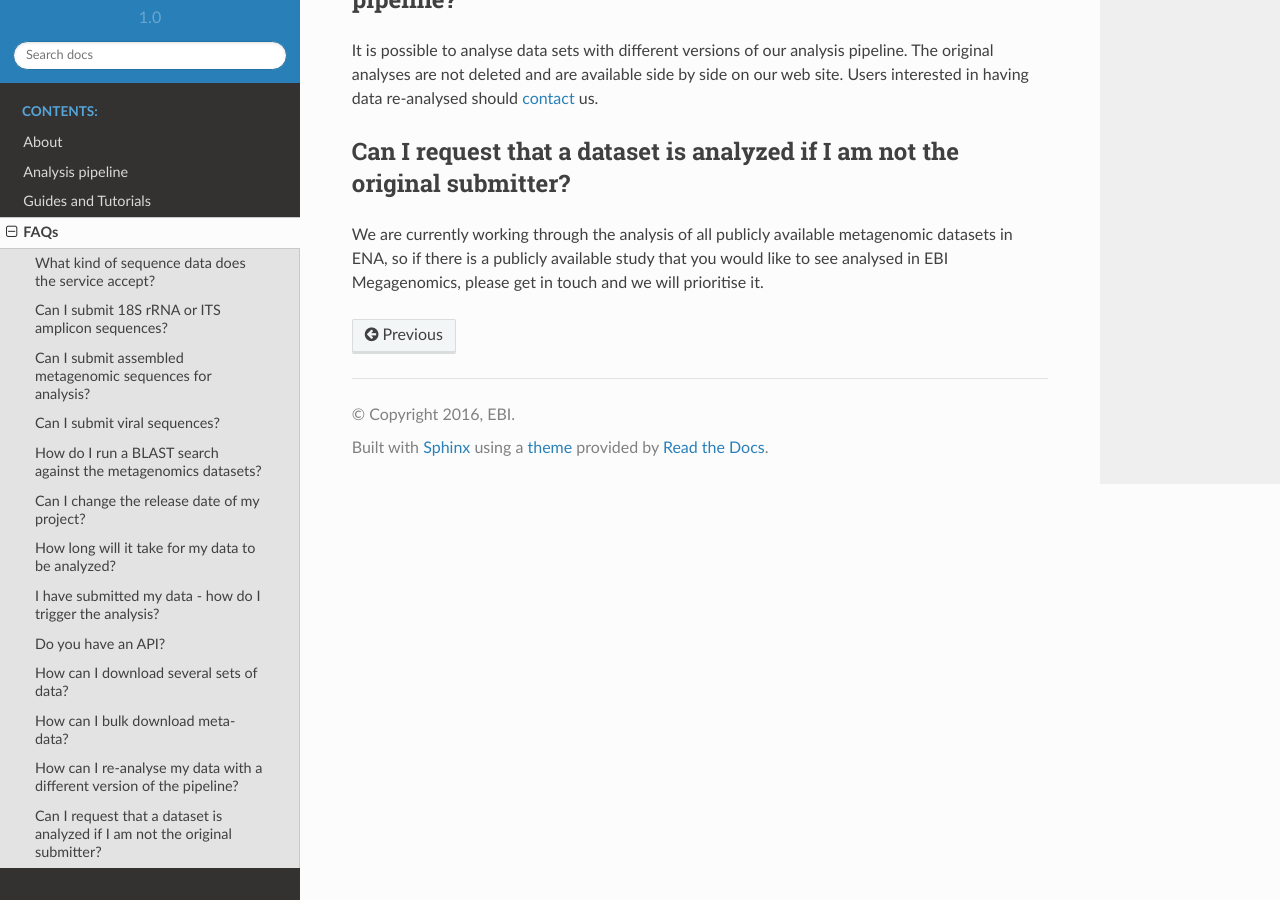
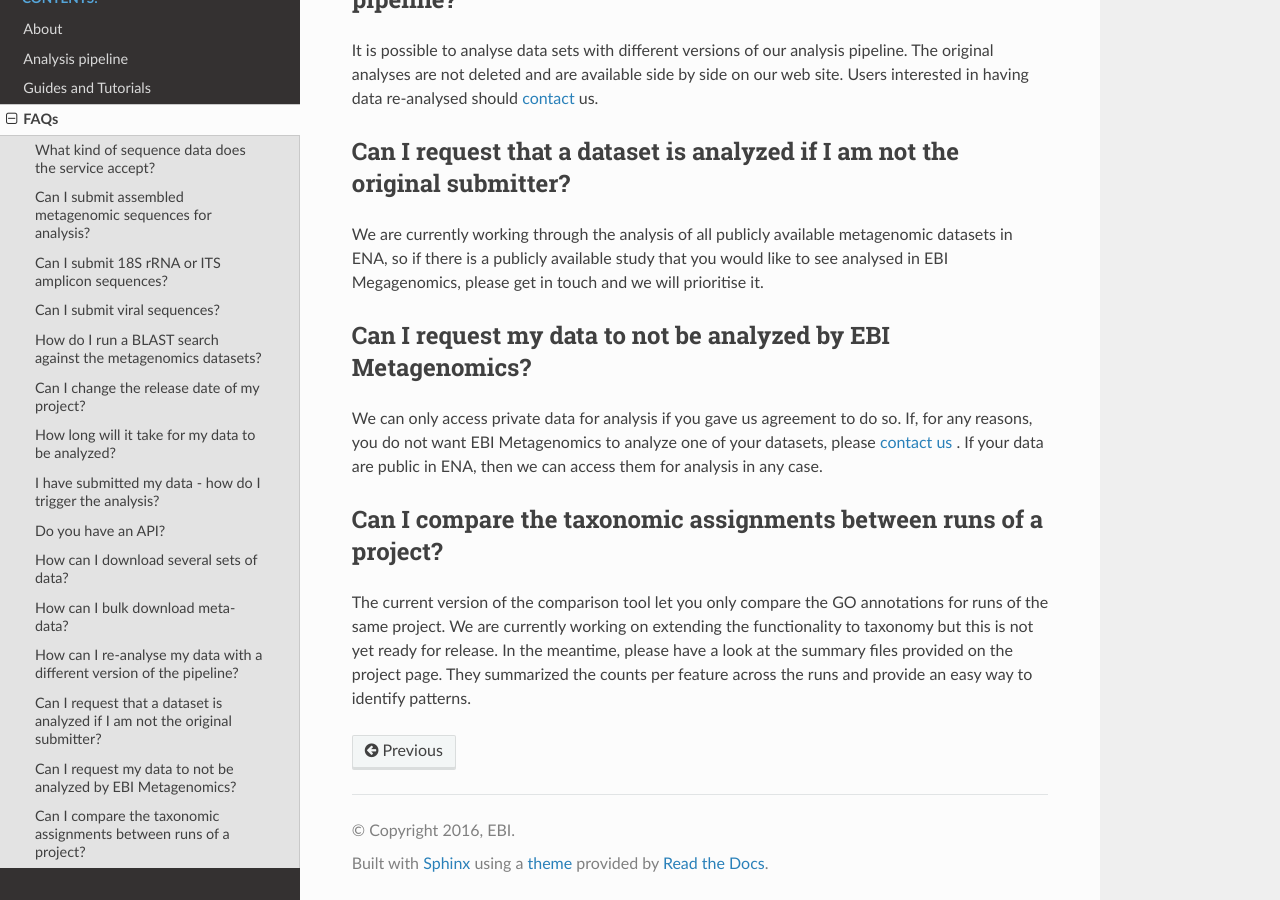
Before and after one commit to EBI-Metagenomics/EMG-docs, a Sphinx documentation site: the page built from docs/faqs.rst, in a window 1280 px wide and 900 px high, scrolled down 2041 px. Built offline with Sphinx 7.4.7 and the Read the Docs theme 2.0.0, drawn with Linux system fonts in a browser that asks for light colours; some of the changed text lies outside the part shown.

Commit message:
Update faqs.rst
Hubert's change and addition

```diff
--- a/docs/faqs.rst
+++ b/docs/faqs.rst
@@ -5,13 +5,13 @@ What kind of sequence data does the service accept?
 ---------------------------------------------------
 EBI Metagenomics accepts sequencing data from a wide range of platforms, including Roche 454, Illumina and Ion Torrent. In addition to analysis of whole-genome shotgun (WGS) sequenced metagenomic and metatranscriptomic samples, it also provides analysis of 16S ribosomal RNA (rRNA) amplicon data. If you would like to submit Oxford Nanopore sequences, we suggest you `contact us <metagenomics-help@ebi.ac.uk>`_ prior to submission.
 
+Can I submit assembled metagenomic sequences for analysis?
+----------------------------------------------------------
+Yes, we welcome submission of assembled data.
+
 Can I submit 18S rRNA or ITS amplicon sequences?
 ------------------------------------------------
 At the present moment, the pipeline does not provide taxonomic analysis of 18S rRNA or ITS sequences, so no meaningful analysis results will be returned for these data sets.
-
-Can I submit assembled metagenomic sequences for analysis?
-----------------------------------------------------------
-Yes, we welcome submission of assembled data.
 
 Can I submit viral sequences?
 -----------------------------
@@ -52,3 +52,13 @@ It is possible to analyse data sets with different versions of our analysis pipe
 Can I request that a dataset is analyzed if I am not the original submitter?
 ----------------------------------------------------------------------------
 We are currently working through the analysis of all publicly available metagenomic datasets in ENA, so if there is a publicly available study that you would like to see analysed in EBI Megagenomics, please get in touch and we will prioritise it.
+
+Can I request my data to not be analyzed by EBI Metagenomics?
+-------------------------------------------------------------
+We can only access private data for analysis if you gave us agreement to do so. If, for any reasons, you do not want EBI Metagenomics to analyze one of your datasets, please `contact us <metagenomics-help@ebi.ac.uk>`_ .
+If your data are public in ENA, then we can access them for analysis in any case.
+
+Can I compare the taxonomic assignments between runs of a project?
+---------------------------------------------------------------
+The current version of the comparison tool let you only compare the GO annotations for runs of the same project. We are currently working on extending the functionality to taxonomy but this is not yet ready for release.
+In the meantime, please have a look at the summary files provided on the project page. They summarized the counts per feature across the runs and provide an easy way to identify patterns.
```
